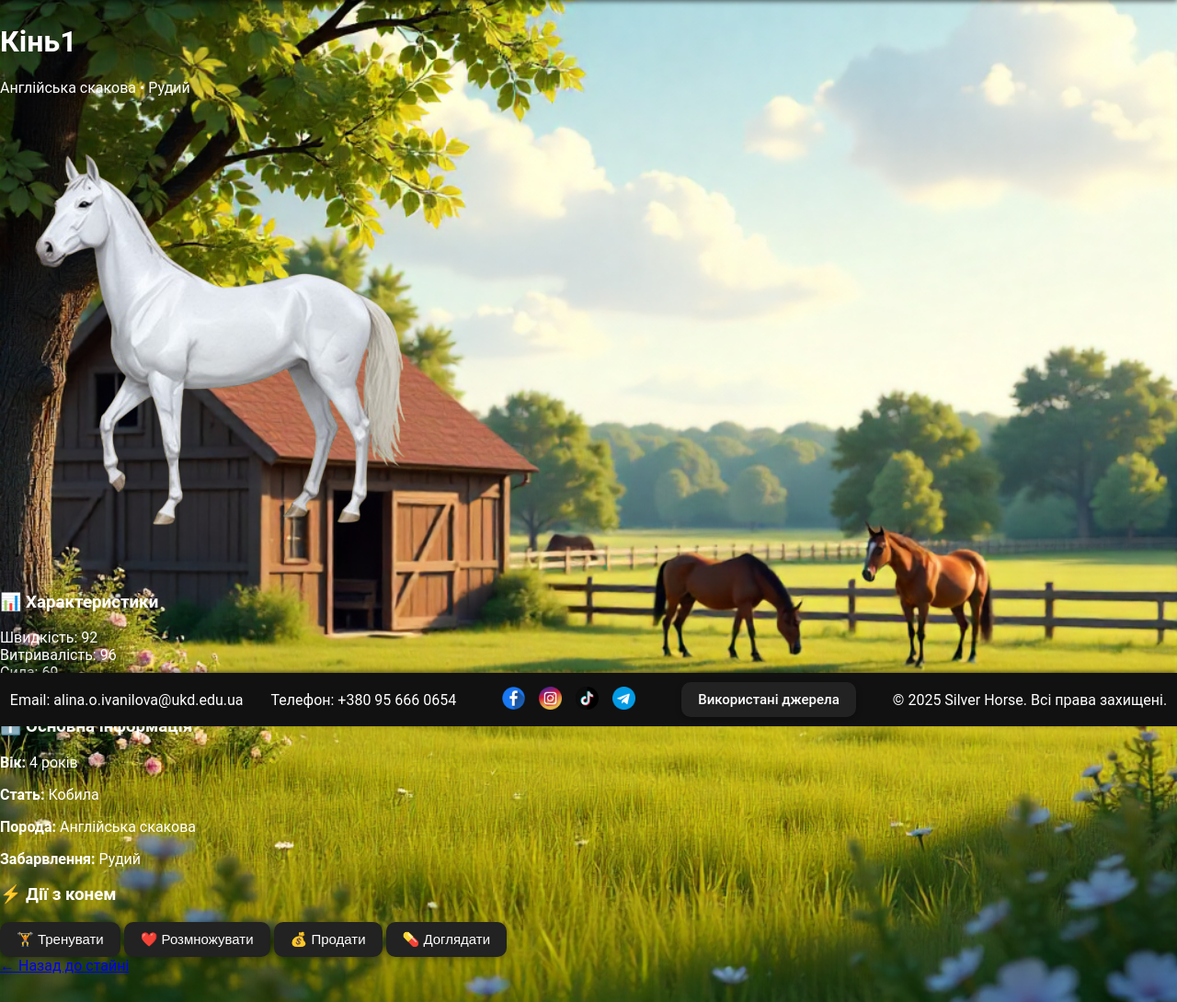
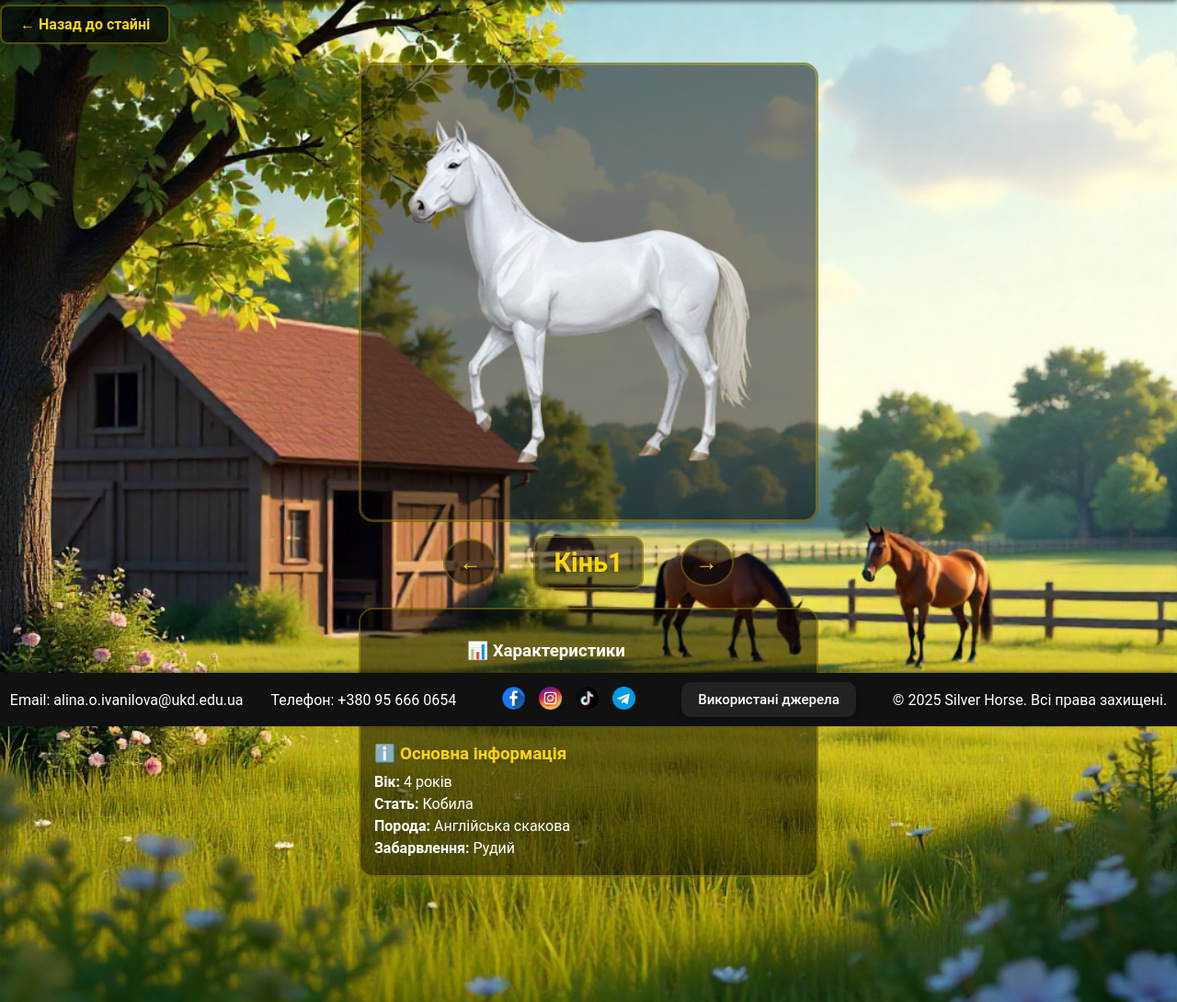
Before and after one commit to AlinaIvanilova/SilverHorse, a Django app: page /dashboard/horse/2/ in a window 1280 px wide. Shown: the part 110-1200 px from the top of the page at 92% size. Run offline with Django 5.2, Linux system fonts and the light colour scheme; a user stored in the database is signed in; data comes from the database, SQL or seed files in the repository; some libraries are stand-ins or nearby versions.

Commit message:
17.3 minimal design. I'm just tired

```diff
--- a/SilverHorse/userspace/static/userspace/horse_detail.css
+++ b/SilverHorse/userspace/static/userspace/horse_detail.css
@@ -1,196 +1,127 @@
-/* =========================
-   🐎 Детальна сторінка коня
-========================= */
-
-.horse-detail-container {
-    max-width: 1000px;
-    margin: 0 auto;
-    padding: 20px;
+/* Контейнер фото */
+.horse-detail-photo-container {
+    display: flex;
+    flex-direction: column;
+    align-items: center;
+    margin: 20px auto;
+    max-width: 500px;
 }
 
-.horse-header {
-    text-align: center;
-    margin-bottom: 30px;
-    border-bottom: 2px solid rgba(255, 215, 0, 0.3);
-    padding-bottom: 20px;
+/* Фото коня */
+.horse-detail-photo {
+    background: rgba(0, 0, 0, 0.5);
+    padding: 15px;
+    border-radius: 16px;
+    border: 3px solid rgba(255, 215, 0, 0.3);
+    width: 100%;
 }
 
-.horse-header h1 {
-    font-size: 2.5rem;
+.detail-photo {
+    width: 100%;
+    height: auto;
+    border-radius: 12px;
+    display: block;
+}
+
+/* Контейнер імені + кнопок */
+.horse-name-nav-container {
+    display: flex;
+    align-items: center;
+    justify-content: center;
+    gap: 40px; /* відстань між кнопками та ім’ям */
+    margin-top: 15px;
+}
+
+/* Ім’я коня */
+.horse-name-box {
+    font-size: 1.8rem;
+    font-weight: bold;
+    color: #ffd700;
+    padding: 10px 20px;
+    border-radius: 12px;
+    border: 2px solid rgba(255, 215, 0, 0.3);
+    background: rgba(0, 0, 0, 0.5);
+    text-align: center;
+}
+
+/* Кнопки навігації */
+.nav-btn {
+    background: rgba(0, 0, 0, 0.6);
+    color: #ffd700;
+    text-decoration: none;
+    padding: 10px 15px;
+    border-radius: 50%;
+    font-size: 1.5rem;
+    border: 2px solid rgba(255, 215, 0, 0.3);
+    transition: background 0.3s ease, color 0.3s ease;
+}
+
+.nav-btn:hover {
+    background: rgba(255, 215, 0, 0.2);
+    color: #000;
+}
+
+/* Контейнер характеристик та інформації */
+.horse-info-container {
+    margin: 20px auto;               /* по центру сторінки */
+    background: rgba(0,0,0,0.5);
+    padding: 15px;
+    border-radius: 16px;
+    border: 2px solid rgba(255, 215, 0, 0.3);
+    max-width: 500px;
+    width: 100%;
+    text-align: left;
+    display: flex;
+    flex-direction: column;
+    align-items: center;            /* вирівнювання по центру */
+}
+
+/* Сітка характеристик */
+.stats-grid {
+    display: grid;
+    grid-template-columns: repeat(2, 1fr);
+    gap: 15px;
+    width: 100%;
+}
+
+/* Кожна характеристика */
+.stat-item {
+    display: flex;
+    justify-content: space-between;
+    color: #ffd700;
+    font-weight: bold;
+    width: 100%;
+}
+
+/* Основна інформація */
+.horse-basic-info {
+    width: 100%;
+}
+
+.horse-basic-info p {
+    color: #fff;
+    margin: 5px 0;
+}
+
+.horse-basic-info h3 {
     margin-bottom: 10px;
     color: #ffd700;
 }
 
-.horse-breed-color {
-    font-size: 1.2rem;
-    color: #ccc;
-    font-style: italic;
-}
-
-.horse-detail-content {
-    display: grid;
-    grid-template-columns: 1fr 1fr;
-    gap: 30px;
-    margin-bottom: 40px;
-}
-
-.horse-detail-photo {
-    display: flex;
-    justify-content: center;
-    align-items: flex-start;
-}
-
-.detail-photo {
-    width: 100%;
-    max-width: 400px;
-    border-radius: 12px;
-    border: 3px solid rgba(255, 215, 0, 0.5);
-    box-shadow: 0 8px 25px rgba(0, 0, 0, 0.3);
-}
-
-.horse-detail-info {
-    display: flex;
-    flex-direction: column;
-    gap: 25px;
-}
-
-.horse-stats, .horse-basic-info {
-    background: rgba(0, 0, 0, 0.3);
-    border-radius: 10px;
-    padding: 20px;
-    border: 1px solid rgba(255, 215, 0, 0.2);
-}
-
-.horse-stats h3, .horse-basic-info h3 {
-    margin-top: 0;
-    margin-bottom: 15px;
-    color: #ffd700;
-    border-bottom: 1px solid rgba(255, 215, 0, 0.2);
-    padding-bottom: 10px;
-}
-
-.stats-grid {
-    display: grid;
-    grid-template-columns: 1fr 1fr;
-    gap: 15px;
-}
-
-.stat-item {
-    display: flex;
-    justify-content: space-between;
-    align-items: center;
-    padding: 8px 0;
-    border-bottom: 1px solid rgba(255, 255, 255, 0.1);
-}
-
-.stat-label {
-    font-weight: bold;
-}
-
-.stat-value {
-    color: #ffd700;
-    font-weight: bold;
-}
-
-.health-stat {
-    color: #4CAF50 !important;
-}
-
-/* Дії з конем */
-.horse-actions {
-    background: rgba(0, 0, 0, 0.4);
-    border-radius: 12px;
-    padding: 25px;
-    border: 2px solid rgba(255, 215, 0, 0.3);
-    margin-bottom: 30px;
-}
-
-.horse-actions h3 {
-    margin-top: 0;
-    margin-bottom: 20px;
-    text-align: center;
-    color: #ffd700;
-}
-
-.action-buttons {
-    display: grid;
-    grid-template-columns: repeat(auto-fit, minmax(150px, 1fr));
-    gap: 15px;
-}
-
-.action-btn {
-    padding: 15px;
-    border: none;
-    border-radius: 8px;
-    font-size: 1rem;
-    font-weight: bold;
-    cursor: pointer;
-    transition: all 0.3s ease;
-    text-align: center;
-}
-
-.train-btn {
-    background: linear-gradient(135deg, #4CAF50, #45a049);
-    color: white;
-}
-
-.breed-btn {
-    background: linear-gradient(135deg, #9C27B0, #7B1FA2);
-    color: white;
-}
-
-.sell-btn {
-    background: linear-gradient(135deg, #f44336, #d32f2f);
-    color: white;
-}
-
-.care-btn {
-    background: linear-gradient(135deg, #2196F3, #1976D2);
-    color: white;
-}
-
-.action-btn:hover {
-    transform: translateY(-2px);
-    box-shadow: 0 5px 15px rgba(0, 0, 0, 0.3);
-}
-
-/* Кнопка назад */
-.back-section {
-    text-align: center;
-}
-
+/* Кнопка "Назад" */
 .back-btn {
     display: inline-block;
-    padding: 12px 30px;
-    background: rgba(255, 215, 0, 0.2);
+    padding: 10px 20px;
+    background: rgba(0, 0, 0, 0.6);
     color: #ffd700;
     text-decoration: none;
-    border-radius: 6px;
-    border: 1px solid rgba(255, 215, 0, 0.5);
-    transition: all 0.3s ease;
+    border-radius: 8px;
+    font-weight: bold;
+    border: 2px solid rgba(255, 215, 0, 0.3);
+    transition: background 0.3s ease, color 0.3s ease;
 }
 
 .back-btn:hover {
-    background: rgba(255, 215, 0, 0.3);
-    text-decoration: none;
-    color: #ffd700;
+    background: rgba(255, 215, 0, 0.2);
+    color: #000;
 }
-
-/* Адаптація для мобільних */
-@media (max-width: 768px) {
-    .horse-detail-content {
-        grid-template-columns: 1fr;
-    }
-
-    .detail-photo {
-        max-width: 100%;
-    }
-
-    .stats-grid {
-        grid-template-columns: 1fr;
-    }
-
-    .action-buttons {
-        grid-template-columns: 1fr 1fr;
-    }
-}
--- a/SilverHorse/userspace/static/userspace/main.css
+++ b/SilverHorse/userspace/static/userspace/main.css
@@ -14,6 +14,5 @@
 @import "./messages.css";
 @import "./sources.css";
 @import "./subscription.css";
-/* додав імпорт для торгівельної сторінки */
 @import "./trade.css";
-@import "./market.css";
+@import "horse_detail.css";
--- a/SilverHorse/userspace/templates/userspace/horse_detail.html
+++ b/SilverHorse/userspace/templates/userspace/horse_detail.html
@@ -2,23 +2,30 @@
 {% load static %}
 
 {% block content %}
-<div class="horse-detail-container">
-    <!-- Заголовок та основна інформація -->
 <div class="horse-header">
-        <h1>{{ horse.name }}</h1>
-        <p class="horse-breed-color">{{ horse.breed }} • {{ horse.coat_color }}</p>
+    <div class="subheader-container">
+        <a href="{% url 'horses_page' %}" class="back-btn">← Назад до стайні</a>
+    </div>
 </div>
 
-    <div class="horse-detail-content">
+<div class="horse-detail-photo-container">
     <!-- Фото коня -->
     <div class="horse-detail-photo">
-            <img src="{{ horse.get_photo_url }}"
-                 alt="{{ horse.get_photo_alt }}"
-                 class="detail-photo">
+        <img src="{{ horse.get_photo_url }}" alt="{{ horse.get_photo_alt }}" class="detail-photo">
     </div>
 
-        <!-- Інформація та характеристики -->
-        <div class="horse-detail-info">
+    <!-- Ім’я коня + кнопки навігації -->
+    <div class="horse-name-nav-container">
+        <a href="{{ prev_horse_url }}" class="nav-btn left-btn">←</a>
+        <div class="horse-name-box">
+            {{ horse.name }}
+        </div>
+        <a href="{{ next_horse_url }}" class="nav-btn right-btn">→</a>
+    </div>
+</div>
+
+<!-- Контейнер з характеристиками та основною інформацією -->
+<div class="horse-info-container">
     <div class="horse-stats">
         <h3>📊 Характеристики</h3>
         <div class="stats-grid">
@@ -49,56 +56,17 @@
         <p><strong>Забарвлення:</strong> {{ horse.coat_color }}</p>
     </div>
 </div>
-    </div>
-
-    <!-- Дії з конем -->
-    <div class="horse-actions">
-        <h3>⚡ Дії з конем</h3>
-        <div class="action-buttons">
-            <button class="action-btn train-btn" onclick="trainHorse({{ horse.id }})">
-                🏋️ Тренувати
-            </button>
-            <button class="action-btn breed-btn" onclick="breedHorse({{ horse.id }})">
-                ❤️ Розмножувати
-            </button>
-            <button class="action-btn sell-btn" onclick="sellHorse({{ horse.id }})">
-                💰 Продати
-            </button>
-            <button class="action-btn care-btn" onclick="careHorse({{ horse.id }})">
-                💊 Доглядати
-            </button>
-        </div>
-    </div>
-
-    <!-- Кнопка назад -->
-    <div class="back-section">
-        <a href="{% url 'horses_page' %}" class="back-btn">← Назад до стайні</a>
-    </div>
-</div>
 {% endblock %}
 
 {% block extra_js %}
 <script>
-function trainHorse(horseId) {
-    alert('Функція тренування коня ' + horseId + ' буде реалізована найближчим часом!');
-    // Тут буде AJAX запит для тренування
-}
-
-function breedHorse(horseId) {
-    alert('Функція розмноження для коня ' + horseId + ' буде реалізована найближчим часом!');
-    // Тут буде AJAX запит для розмноження
-}
-
+function trainHorse(horseId) { alert('Функція тренування коня ' + horseId + ' буде реалізована найближчим часом!'); }
+function breedHorse(horseId) { alert('Функція розмноження для коня ' + horseId + ' буде реалізована найближчим часом!'); }
 function sellHorse(horseId) {
     if (confirm('Ви впевнені, що хочете продати цього коня?')) {
         alert('Функція продажу коня ' + horseId + ' буде реалізована найближчим часом!');
-        // Тут буде AJAX запит для продажу
     }
 }
-
-function careHorse(horseId) {
-    alert('Функція догляду за конем ' + horseId + ' буде реалізована найближчим часом!');
-    // Тут буде AJAX запит для догляду
-}
+function careHorse(horseId) { alert('Функція догляду за конем ' + horseId + ' буде реалізована найближчим часом!'); }
 </script>
 {% endblock %}
--- a/SilverHorse/userspace/templates/userspace/horses.html
+++ b/SilverHorse/userspace/templates/userspace/horses.html
@@ -2,9 +2,6 @@
 {% load static %}
 
 
-{% block extra_css %}
-<link rel="stylesheet" href="{% static 'userspace/horses.css' %}">
-{% endblock %}
 
 {% block content %}
 <div class="market-container">
```
Lines whose indentation alone changed are shown as unchanged.
